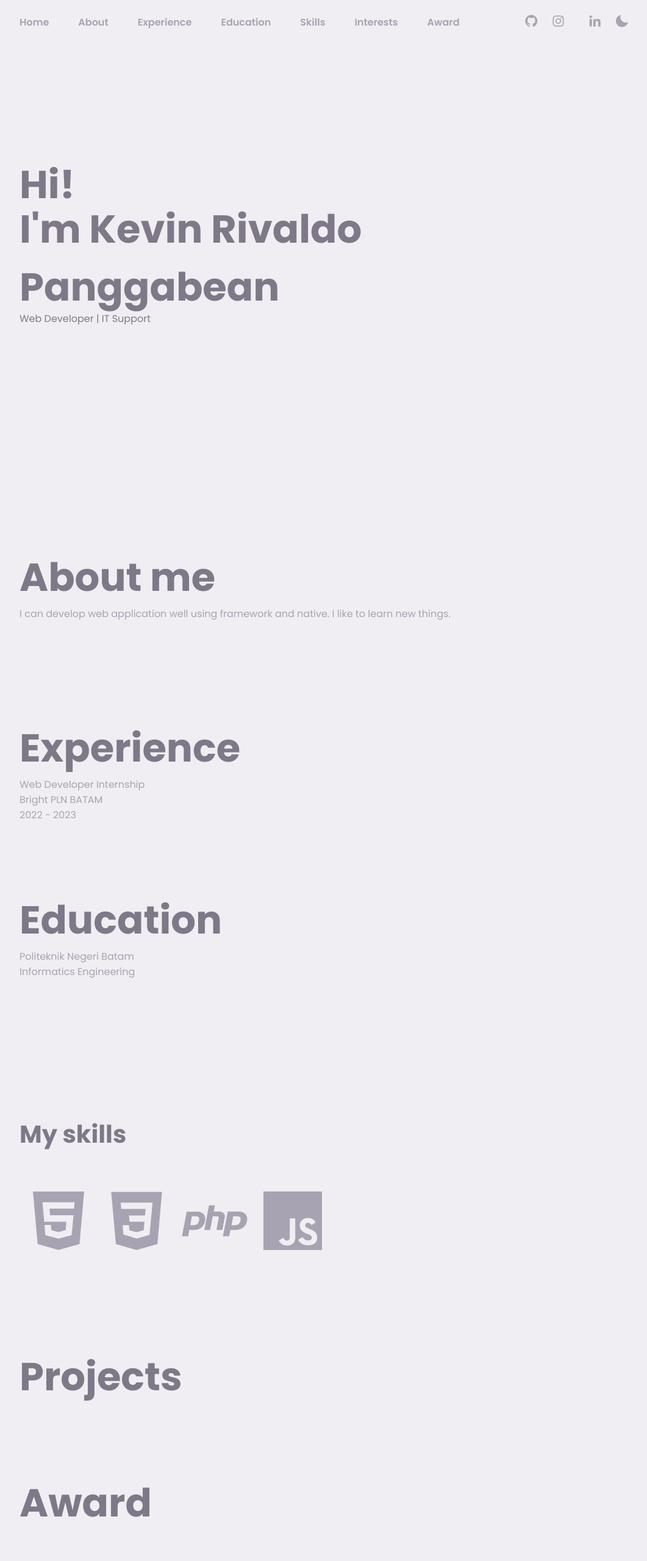
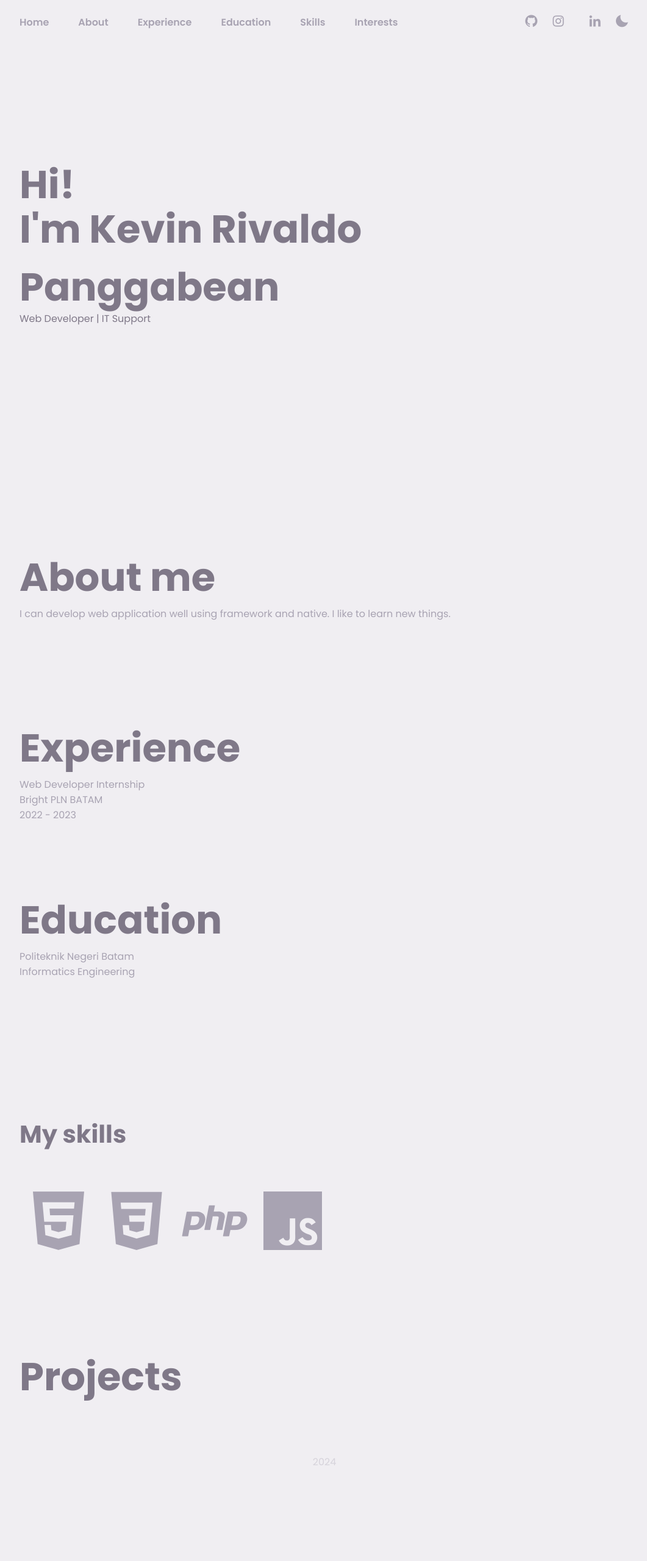
Before and after one commit to krpauto/krpauto.github.io, a plain HTML site: page index.html in a window 1280 px wide. Shown: the top 2560 px of the page at 61% size, without its empty margins (108-1169 px from the left). After the commit the page ends 2513 px from the top, so only its background shows below. Drawn offline with nearby package versions, Linux system fonts and the light colour scheme.

Commit message:
Update index.html

```diff
--- a/index.html
+++ b/index.html
@@ -71,13 +71,6 @@
                         <a href="#interests" class="nav_section">
                             <i class='bx bxs-camera nav_icon'></i>
                             <span class="nav_name">Interests</span>
-                        </a>
-                    </li>
-
-                    <li class="nav_item">
-                        <a href="#award" class="nav_section">
-                            <i class='bx bxs-award nav_icon'></i>
-                            <span class="nav_name">Award</span>
                         </a>
                     </li>
 
@@ -155,15 +148,6 @@
                         <p></p>
 
                         </p>
-
-                        <!-- Award -->
-                        <section class="section_container" id="award">
-                            <h1>Award</h1>
-                            <p class="award-desc">
-                            </p>
-                        </section>
-
-
                         <!-- Footer -->
                         <footer>
                             <footer class="footer">
```
